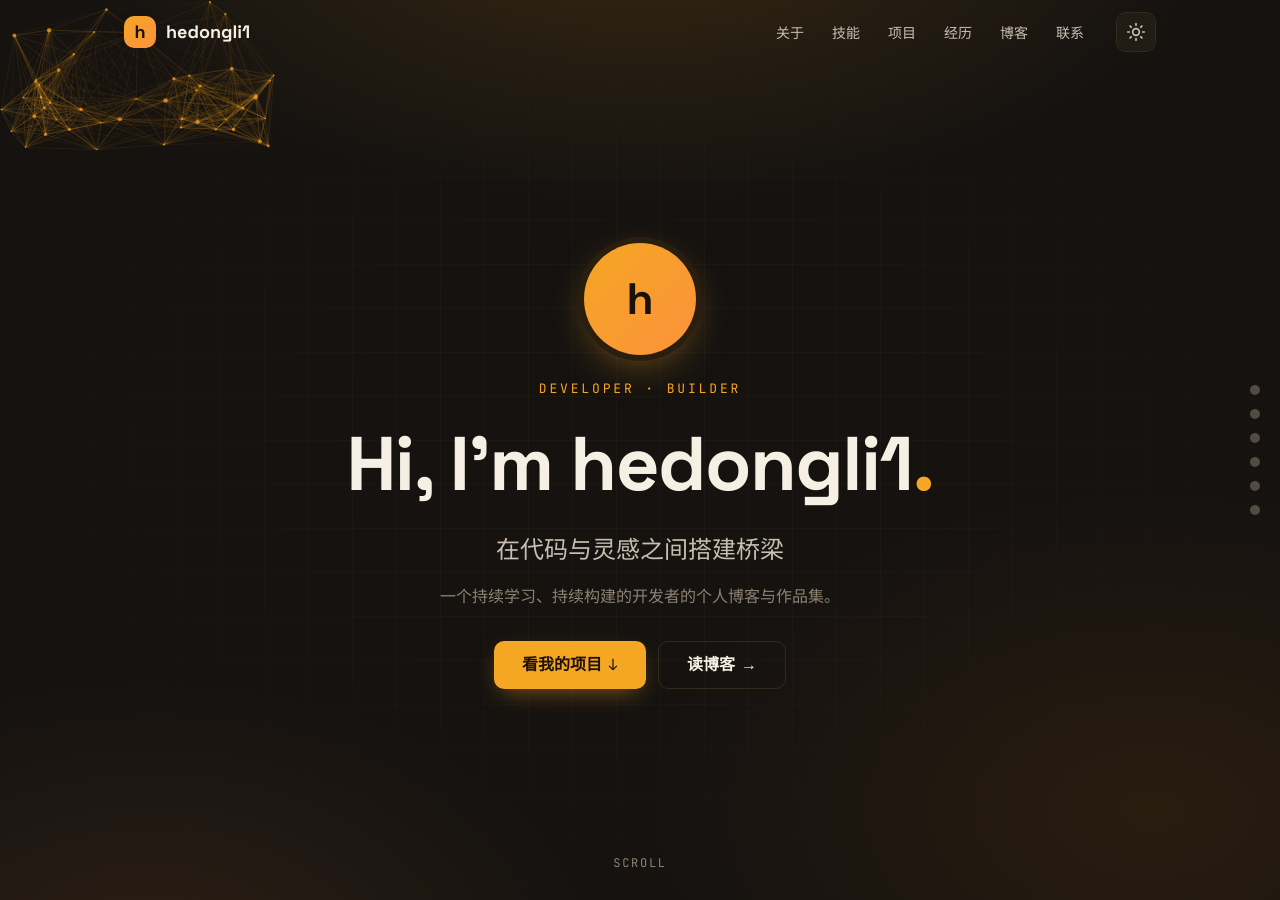
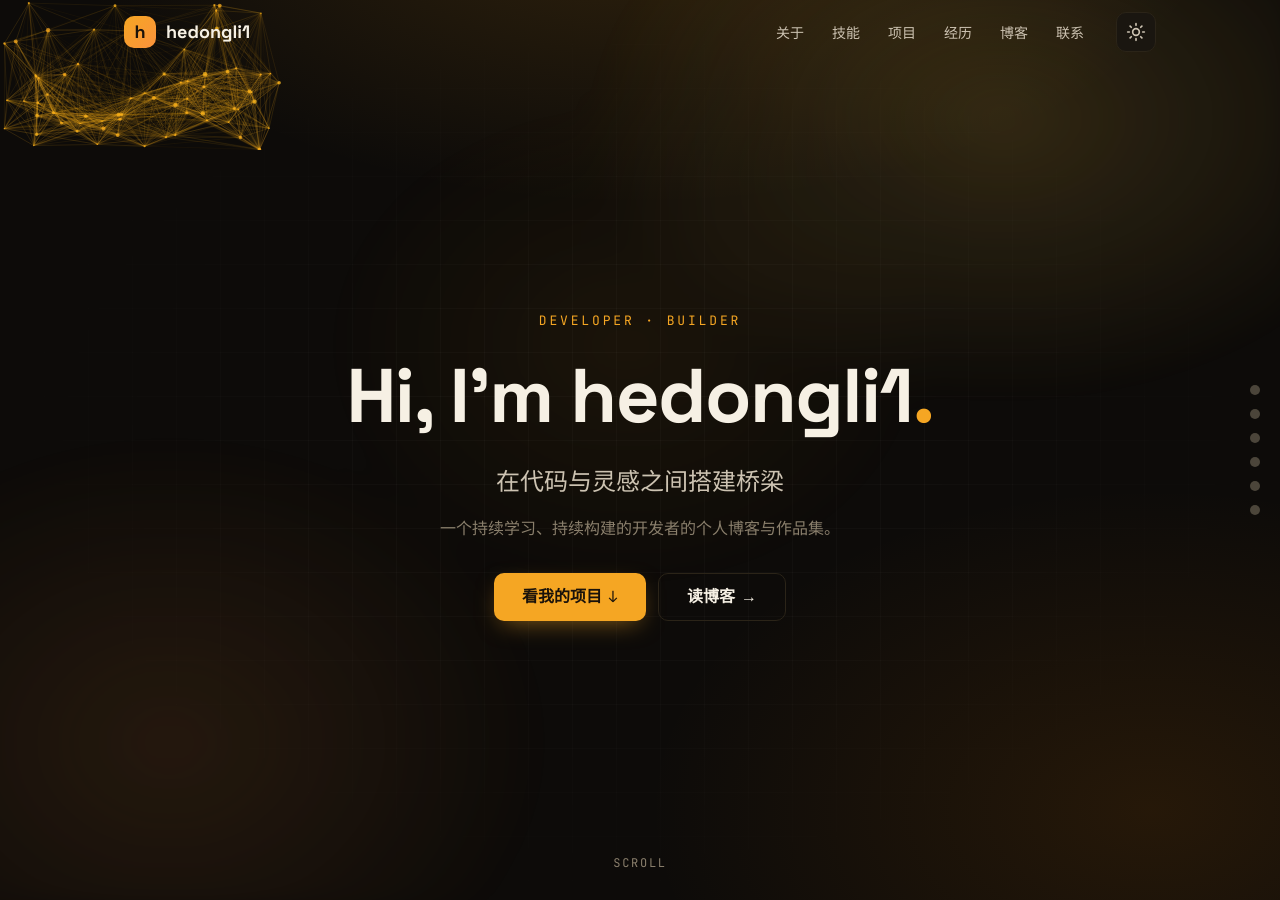
Before and after one commit to hedongli1/hedongli1.github.io, a Jekyll site: the page built from index.md, in a window 1280 px wide and 900 px high. Built offline with Jekyll 4.4.1, drawn with Linux system fonts in a browser that asks for light colours; some of the changed text lies outside the part shown.

Commit message:
feat: 博客全屏黑金粒子 hero（星云+星空连线+流星）+ 滚动视差 + 混合式结构

```diff
--- a/_includes/header.html
+++ b/_includes/header.html
@@ -10,7 +10,7 @@
       <a class="nav-link" href="{{ '/#skill' | relative_url }}">技能</a>
       <a class="nav-link" href="{{ '/#project' | relative_url }}">项目</a>
       <a class="nav-link" href="{{ '/#work' | relative_url }}">经历</a>
-      <a class="nav-link" href="{{ '/blog/' | relative_url }}">博客</a>
+      <a class="nav-link" href="{{ '/#blog' | relative_url }}">博客</a>
       <a class="nav-link" href="{{ '/#contact' | relative_url }}">联系</a>
     </nav>
 
--- a/_layouts/home.html
+++ b/_layouts/home.html
@@ -2,11 +2,10 @@
 layout: default
 ---
 
-<!-- ============ Hero ============ -->
+<!-- ============ 全屏 Hero ============ -->
 <section class="hero" id="home">
   <canvas class="hero-particles" id="particles" aria-hidden="true"></canvas>
-  <div class="container">
-    <div class="hero-avatar" aria-hidden="true">h</div>
+  <div class="container hero-inner">
     <p class="hero-eyebrow">Developer · Builder</p>
     <h1 class="hero-name">Hi, I'm {{ site.title }}<span class="dot">.</span></h1>
     <p class="hero-motto">{{ site.tagline }}</p>
@@ -128,17 +127,27 @@
   </div>
 </section>
 
-<!-- ============ 亮点 ============ -->
-<section class="section" id="others">
+<!-- ============ 最近文章（文章流） ============ -->
+<section class="section" id="blog">
   <div class="container">
     <div class="section-head">
-      <p class="section-kicker">Highlights</p>
-      <h2 class="section-title">近况亮点<span class="dot">.</span></h2>
+      <p class="section-kicker">Blog</p>
+      <h2 class="section-title">最近文章<span class="dot">.</span></h2>
     </div>
-    <div class="highlight-grid">
-      <div class="highlight-card"><div class="highlight-num">2</div><div class="highlight-label">项目</div></div>
-      <div class="highlight-card"><div class="highlight-num">1</div><div class="highlight-label">文章</div></div>
-      <div class="highlight-card"><div class="highlight-num">∞</div><div class="highlight-label">好奇心</div></div>
+    <div class="post-grid">
+      {% for post in site.posts limit:3 %}
+      <a class="post-card" href="{{ post.url | relative_url }}">
+        <span class="post-card-date">{{ post.date | date: "%Y-%m-%d" }}</span>
+        <h3>{{ post.title }}</h3>
+        <p>{{ post.excerpt | strip_html | strip_newlines | truncate: 80 }}</p>
+        <span class="more">阅读 →</span>
+      </a>
+      {% else %}
+      <div class="empty-card">文章陆续上线中</div>
+      {% endfor %}
+    </div>
+    <div class="blog-more">
+      <a class="btn btn-ghost" href="{{ '/blog/' | relative_url }}">查看全部文章<span class="btn-arrow"> →</span></a>
     </div>
   </div>
 </section>
@@ -163,6 +172,6 @@
   <a href="#skill" title="技能"></a>
   <a href="#project" title="项目"></a>
   <a href="#work" title="经历"></a>
-  <a href="#others" title="亮点"></a>
+  <a href="#blog" title="文章"></a>
   <a href="#contact" title="联系"></a>
 </nav>
--- a/assets/css/main.css
+++ b/assets/css/main.css
@@ -6,15 +6,15 @@
    ============================================================ */
 
 :root {
-  /* 深色（默认） */
-  --bg: #151210;
-  --bg-2: #1B1612;
-  --card: #221C16;
-  --card-2: #2A231A;
-  --ink: #F6EFE4;
-  --ink-2: #C9BFB0;
-  --ink-3: #8E8373;
-  --line: #33291E;
+  /* 深色（默认 · 黑金） */
+  --bg: #0D0B09;
+  --bg-2: #131009;
+  --card: #1A1610;
+  --card-2: #241E15;
+  --ink: #F6F0E4;
+  --ink-2: #CDC3B2;
+  --ink-3: #8A7F6C;
+  --line: #2B2418;
 
   --brand: #F5A623;
   --brand-strong: #FBBF24;
@@ -110,20 +110,32 @@
 .hero { position: relative; min-height: 100vh; display: flex; align-items: center; overflow: hidden; padding: 96px 0 64px;
   background:
     radial-gradient(900px 480px at 50% -12%, rgba(245,166,35,.16), transparent 65%),
-    radial-gradient(640px 420px at 12% 108%, rgba(251,146,60,.10), transparent 70%),
-    radial-gradient(720px 460px at 90% 90%, rgba(217,119,6,.10), transparent 70%),
+    radial-gradient(720px 460px at 90% 90%, rgba(217,119,6,.12), transparent 70%),
     var(--bg);
+}
+/* 星云流体层：两层金色光雾缓慢漂移 */
+.hero::before { content: ""; position: absolute; inset: 0; z-index: 0; pointer-events: none;
+  background:
+    radial-gradient(560px 380px at 78% 16%, rgba(245,195,75,.20), transparent 72%),
+    radial-gradient(520px 420px at 16% 82%, rgba(251,146,60,.13), transparent 72%),
+    radial-gradient(420px 340px at 50% 40%, rgba(245,166,35,.08), transparent 72%);
+  filter: blur(14px);
+  animation: nebulaShift 16s ease-in-out infinite alternate;
+}
+@keyframes nebulaShift {
+  0%   { transform: translate3d(0, 0, 0) scale(1); opacity: .7; }
+  100% { transform: translate3d(-40px, -28px, 0) scale(1.14); opacity: 1; }
 }
 .hero::after { content: ""; position: absolute; inset: 0; z-index: 0; pointer-events: none;
   background-image:
-    linear-gradient(rgba(255,255,255,.025) 1px, transparent 1px),
-    linear-gradient(90deg, rgba(255,255,255,.025) 1px, transparent 1px);
+    linear-gradient(rgba(255,255,255,.022) 1px, transparent 1px),
+    linear-gradient(90deg, rgba(255,255,255,.022) 1px, transparent 1px);
   background-size: 44px 44px;
   -webkit-mask-image: radial-gradient(ellipse at center, #000 30%, transparent 75%);
   mask-image: radial-gradient(ellipse at center, #000 30%, transparent 75%);
 }
-.hero-particles { position: absolute; inset: 0; z-index: 0; }
-.hero .container { position: relative; z-index: 1; text-align: center; }
+.hero-particles { position: absolute; inset: 0; z-index: 1; }
+.hero .container { position: relative; z-index: 2; text-align: center; will-change: transform, opacity; }
 .hero-avatar { width: 112px; height: 112px; border-radius: 50%; margin: 0 auto 24px; background: linear-gradient(135deg, var(--brand), var(--accent)); display: grid; place-items: center; font-family: var(--font-display); font-size: 44px; font-weight: 700; color: #1A120A; box-shadow: 0 0 0 6px var(--brand-tint), 0 12px 40px -8px rgba(245,166,35,.5); }
 .hero-eyebrow { font-family: var(--font-mono); font-size: 13px; letter-spacing: .22em; text-transform: uppercase; color: var(--brand); margin-bottom: 16px; }
 .hero-name { font-size: clamp(44px, 8vw, 76px); letter-spacing: -0.02em; }
@@ -221,6 +233,7 @@
 .post-card p { font-size: 14px; color: var(--ink-2); }
 .post-card .more { margin-top: auto; font-weight: 600; font-size: 14px; color: var(--brand); }
 .empty-card { background: var(--card); border: 1px dashed var(--line); border-radius: var(--radius-card); padding: 44px 24px; text-align: center; color: var(--ink-2); }
+.blog-more { margin-top: 28px; }
 
 /* ---------- 文章页 ---------- */
 .post { padding: 120px 0 80px; }
--- a/assets/js/main.js
+++ b/assets/js/main.js
@@ -22,16 +22,16 @@
   if (pre) {
     if (document.readyState === 'complete') { setTimeout(hidePreloader, 250); }
     else { window.addEventListener('load', function () { setTimeout(hidePreloader, 350); }); }
-    setTimeout(hidePreloader, 1800); // 兜底，防止资源卡住
+    setTimeout(hidePreloader, 1800);
   }
 
   /* ---------- 头部滚动态 ---------- */
   var header = document.getElementById('site-header');
-  function onScroll() {
+  function onScrollHeader() {
     if (header) header.classList.toggle('scrolled', window.scrollY > 10);
   }
-  window.addEventListener('scroll', onScroll, { passive: true });
-  onScroll();
+  window.addEventListener('scroll', onScrollHeader, { passive: true });
+  onScrollHeader();
 
   /* ---------- 技能条动画 ---------- */
   var fills = document.querySelectorAll('.skill-fill');
@@ -69,11 +69,12 @@
     sections.forEach(function (s) { spy.observe(s); });
   }
 
-  /* ---------- 星空连线粒子背景（仅 hero 存在时） ---------- */
+  /* ---------- 全屏粒子背景：星云(底) + 星空连线(中) + 流星(顶) ---------- */
   var canvas = document.getElementById('particles');
   if (canvas) {
     var ctx = canvas.getContext('2d');
-    var W = 0, H = 0, pts = [], mouse = { x: -9999, y: -9999 };
+    var W = 0, H = 0, pts = [], meteors = [], mouse = { x: -9999, y: -9999 };
+
     function resize() {
       W = canvas.width = canvas.offsetWidth || canvas.parentNode.offsetWidth;
       H = canvas.height = canvas.offsetHeight || canvas.parentNode.offsetHeight;
@@ -81,25 +82,30 @@
     resize();
     window.addEventListener('resize', resize);
 
-    // 粒子数量随屏幕面积自适应
-    var N = Math.min(140, Math.max(50, Math.round(W * H / 12000)));
+    // 粒子密度（最强档：随面积自适应，偏密）
+    var N = Math.min(180, Math.max(70, Math.round(W * H / 9000)));
     for (var i = 0; i < N; i++) {
       pts.push({
         x: Math.random() * W, y: Math.random() * H,
-        vx: (Math.random() - 0.5) * 0.35, vy: (Math.random() - 0.5) * 0.35,
+        vx: (Math.random() - 0.5) * 0.4, vy: (Math.random() - 0.5) * 0.4,
         r: Math.random() * 1.8 + 0.5
       });
     }
 
-    var brand = getComputedStyle(root).getPropertyValue('--brand').trim() || '#F5A623';
-    var accent = getComputedStyle(root).getPropertyValue('--accent').trim() || '#FB923C';
+    // 金色系（品牌金 → 亮金 之间渐变）
+    function cssVar(name, fb) { return getComputedStyle(root).getPropertyValue(name).trim() || fb; }
+    var gold = cssVar('--brand', '#F5A623');
+    var goldHi = cssVar('--brand-strong', '#FBBF24');
     function hexToRgb(h) {
       h = h.replace('#', '');
       if (h.length === 3) h = h.split('').map(function (c) { return c + c; }).join('');
       var n = parseInt(h, 16);
       return { r: (n >> 16) & 255, g: (n >> 8) & 255, b: n & 255 };
     }
-    var cA = hexToRgb(brand), cB = hexToRgb(accent);
+    var cA = hexToRgb(gold), cB = hexToRgb(goldHi);
+    function goldRgba(mix, alpha) {
+      return 'rgba(' + Math.round(cA.r + (cB.r - cA.r) * mix) + ',' + Math.round(cA.g + (cB.g - cA.g) * mix) + ',' + Math.round(cA.b + (cB.b - cA.b) * mix) + ',' + alpha + ')';
+    }
 
     // 鼠标跟随（桌面端）
     canvas.addEventListener('mousemove', function (e) {
@@ -108,38 +114,50 @@
     });
     canvas.addEventListener('mouseleave', function () { mouse.x = -9999; mouse.y = -9999; });
 
+    // 流星：周期性划过的金色光尾
+    function spawnMeteor() {
+      meteors.push({
+        x: Math.random() * W * 0.9 + W * 0.1,
+        y: -20,
+        vx: -(3 + Math.random() * 4),
+        vy: 1.8 + Math.random() * 2,
+        life: 1
+      });
+    }
+    spawnMeteor();
+    setInterval(spawnMeteor, 2600);
+
     var LINK_DIST = 130;
+
     function tick() {
       ctx.clearRect(0, 0, W, H);
+
+      // 星空连线粒子
       for (var j = 0; j < pts.length; j++) {
         var p = pts[j];
         p.x += p.vx; p.y += p.vy;
         if (p.x < 0 || p.x > W) p.vx *= -1;
         if (p.y < 0 || p.y > H) p.vy *= -1;
 
-        // 鼠标附近的粒子被轻微吸引
         var dxm = p.x - mouse.x, dym = p.y - mouse.y;
         var dm = Math.sqrt(dxm * dxm + dym * dym);
-        if (dm < 140 && dm > 0.01) {
-          p.x -= dxm / dm * 0.5; p.y -= dym / dm * 0.5;
+        if (dm < 150 && dm > 0.01) {
+          p.x -= dxm / dm * 0.6; p.y -= dym / dm * 0.6;
         }
 
         ctx.beginPath();
         ctx.arc(p.x, p.y, p.r, 0, Math.PI * 2);
-        // 颜色在品牌色与强调色之间渐变
-        var mix = Math.abs(Math.sin(j * 0.7));
-        ctx.fillStyle = 'rgba(' + Math.round(cA.r + (cB.r - cA.r) * mix) + ',' + Math.round(cA.g + (cB.g - cA.g) * mix) + ',' + Math.round(cA.b + (cB.b - cA.b) * mix) + ',0.7)';
+        ctx.fillStyle = goldRgba(Math.abs(Math.sin(j * 0.7)), 0.75);
         ctx.fill();
       }
 
-      // 粒子间连线（距离近才连，透明度随距离衰减）
       for (var a = 0; a < pts.length; a++) {
         for (var b = a + 1; b < pts.length; b++) {
           var dx = pts[a].x - pts[b].x, dy = pts[a].y - pts[b].y;
           var d2 = dx * dx + dy * dy;
           if (d2 < LINK_DIST * LINK_DIST) {
-            var alpha = (1 - Math.sqrt(d2) / LINK_DIST) * 0.28;
-            ctx.strokeStyle = 'rgba(' + cA.r + ',' + cA.g + ',' + cA.b + ',' + alpha + ')';
+            var alpha = (1 - Math.sqrt(d2) / LINK_DIST) * 0.3;
+            ctx.strokeStyle = goldRgba(0.4, alpha);
             ctx.lineWidth = 0.7;
             ctx.beginPath();
             ctx.moveTo(pts[a].x, pts[a].y);
@@ -147,11 +165,10 @@
             ctx.stroke();
           }
         }
-        // 鼠标与粒子的连线更亮
         var dxm = pts[a].x - mouse.x, dym = pts[a].y - mouse.y;
         var dm2 = dxm * dxm + dym * dym;
         if (dm2 < LINK_DIST * LINK_DIST) {
-          ctx.strokeStyle = 'rgba(' + cA.r + ',' + cA.g + ',' + cA.b + ',' + (0.5 * (1 - Math.sqrt(dm2) / LINK_DIST)) + ')';
+          ctx.strokeStyle = goldRgba(0.7, 0.55 * (1 - Math.sqrt(dm2) / LINK_DIST));
           ctx.lineWidth = 1;
           ctx.beginPath();
           ctx.moveTo(pts[a].x, pts[a].y);
@@ -160,8 +177,49 @@
         }
       }
 
+      // 流星（金色拖尾 + 白色高点头）
+      for (var m = meteors.length - 1; m >= 0; m--) {
+        var mt = meteors[m];
+        mt.x += mt.vx; mt.y += mt.vy; mt.life -= 0.005;
+        if (mt.life <= 0 || mt.y > H || mt.x < -40) { meteors.splice(m, 1); continue; }
+        var tx = mt.x - mt.vx * 11, ty = mt.y - mt.vy * 11;
+        var grad = ctx.createLinearGradient(mt.x, mt.y, tx, ty);
+        grad.addColorStop(0, goldRgba(0.7, 0.85 * mt.life));
+        grad.addColorStop(1, goldRgba(0.2, 0));
+        ctx.strokeStyle = grad;
+        ctx.lineWidth = 1.6;
+        ctx.beginPath();
+        ctx.moveTo(mt.x, mt.y);
+        ctx.lineTo(tx, ty);
+        ctx.stroke();
+        ctx.beginPath();
+        ctx.arc(mt.x, mt.y, 1.7, 0, Math.PI * 2);
+        ctx.fillStyle = 'rgba(255,255,255,' + (0.9 * mt.life) + ')';
+        ctx.fill();
+      }
+
       requestAnimationFrame(tick);
     }
     tick();
   }
+
+  /* ---------- 首屏滚动视差（内容上移渐隐，增强纵深） ---------- */
+  var heroEl = document.querySelector('.hero');
+  var heroInner = heroEl ? heroEl.querySelector('.container') : null;
+  var heroHint = document.querySelector('.hero-scroll');
+  function onScrollParallax() {
+    if (!heroEl) return;
+    var sc = window.scrollY;
+    var h = heroEl.offsetHeight || 1;
+    if (sc <= h) {
+      var p = sc / h;
+      if (heroInner) {
+        heroInner.style.transform = 'translate3d(0,' + (p * 70) + 'px,0)';
+        heroInner.style.opacity = String(Math.max(0, 1 - p * 1.6));
+      }
+      if (heroHint) heroHint.style.opacity = String(Math.max(0, 1 - p * 4));
+    }
+  }
+  window.addEventListener('scroll', onScrollParallax, { passive: true });
+  onScrollParallax();
 })();
```
